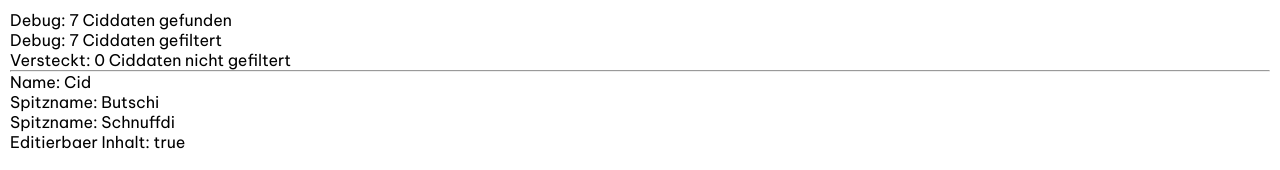
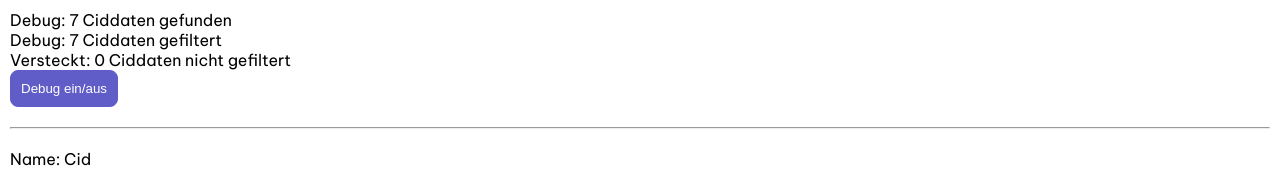
Before and after one commit to mbeier1406/ng-chaos, an Angular app: page / in a window 1280 px wide. Shown: the part 1477-1647 px from the top of the page. Built offline with nearby package versions, Linux system fonts and the light colour scheme; data requests are answered from the project's data file.

Commit message:
Event Handling: Beispiel Button für Debugging ein-/ausschalten.

```diff
--- a/src/app/home/home.css
+++ b/src/app/home/home.css
@@ -11,3 +11,6 @@
     gap: 10px;
     max-width: 300px;
 }
+hr {
+    margin: 20px 0;
+}
--- a/src/app/home/home.html
+++ b/src/app/home/home.html
@@ -21,6 +21,7 @@
     @else {
         <p>Keine Debug-Informationen anzeigen</p>
     }
+    <button class="primary" type="button" (click)="toggleDebug()">Debug ein/aus</button>
     <hr/>
     @for (cidNamen of cidNamenListe; track $index) {
         <p>
--- a/src/app/home/home.ts
+++ b/src/app/home/home.ts
@@ -38,4 +38,8 @@ export class Home {
         ciddaten.description.toLowerCase().includes(beschreibung.toLowerCase()));
     }
   }
+  toggleDebug() {
+    this.debug = !this.debug;
+    this.changeDetectorRef.markForCheck();
+  }
 }
```
